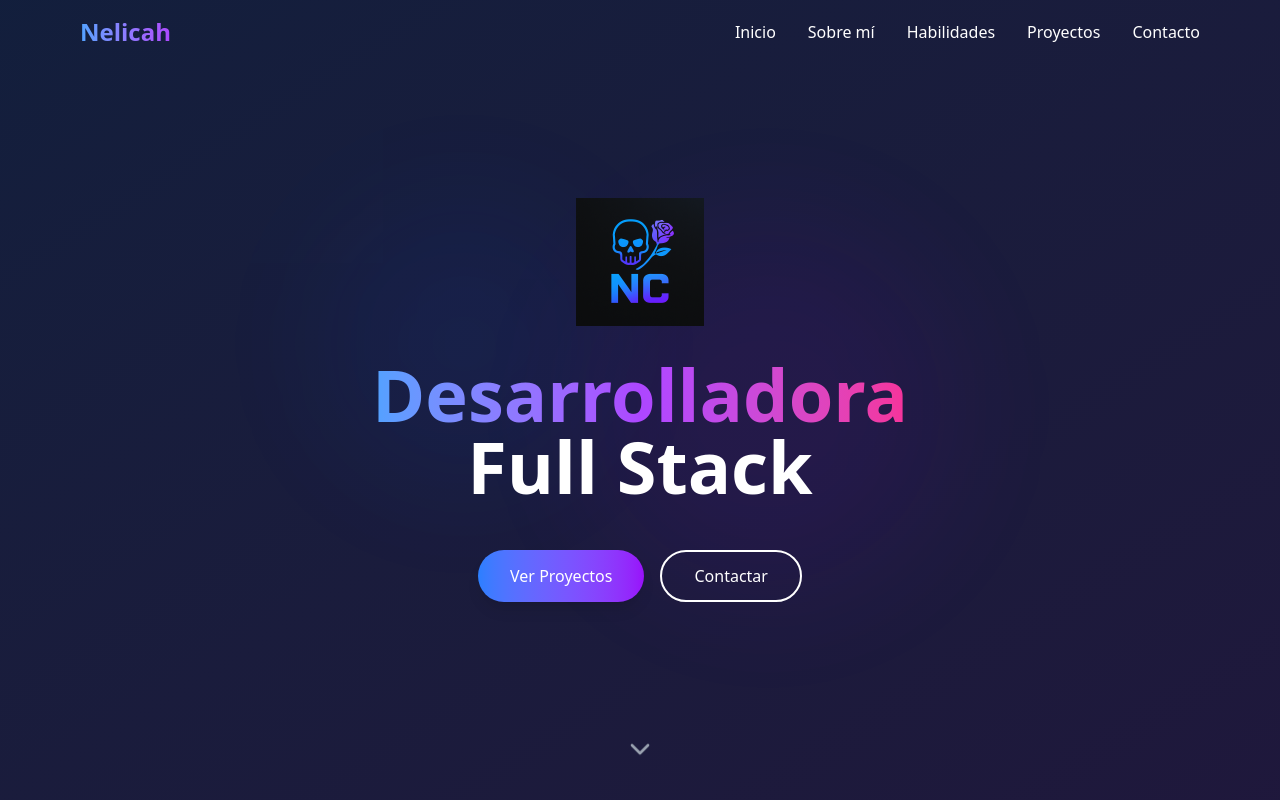
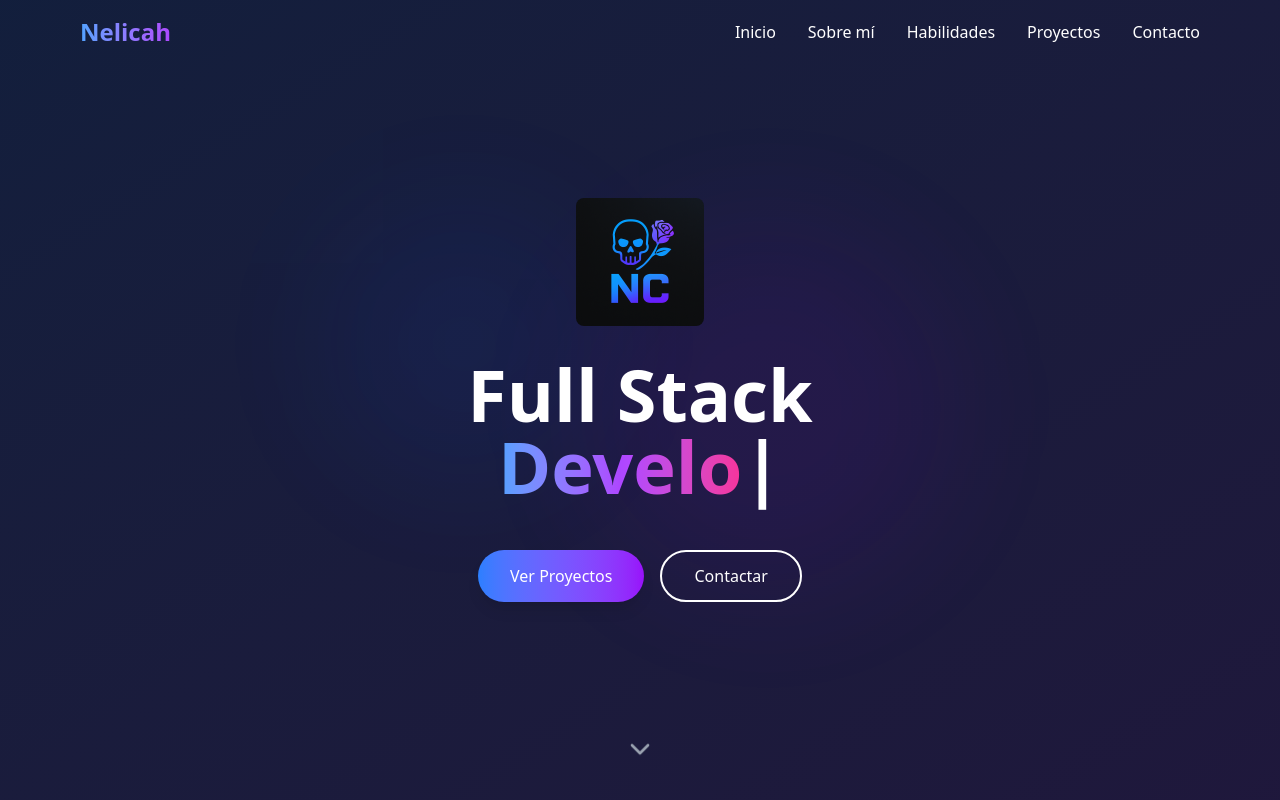
Before and after one commit to Nelicah/mi-portafolio, a React (Vite) app: page / in a window 1280 px wide. Shown: the top 800 px of the page. Built offline with nearby package versions, Linux system fonts and the light colour scheme.

Commit message:
añado animación en hero + pantalla de loading + biblioteca de gsap

```diff
--- a/index.html
+++ b/index.html
@@ -1,4 +1,4 @@
-<!DOCTYPE html>
+<!doctype html>
 <html lang="es">
   <head>
     <meta charset="UTF-8" />
@@ -13,6 +13,12 @@
     <!-- FONT -->
 
     <title>Mi portafolio</title>
+
+    <style>
+      body {
+        background-color: #111827;
+      }
+    </style>
   </head>
   <body>
     <div id="root"></div>
--- a/package.json
+++ b/package.json
@@ -21,7 +21,8 @@
     "react-dom": "^19.1.0",
     "react-icons": "^5.5.0",
     "sass": "^1.89.0",
-    "tailwindcss": "^4.1.11"
+    "tailwindcss": "^4.1.11",
+    "typed.js": "^3.0.0"
   },
   "devDependencies": {
     "@eslint/js": "^9.25.0",
--- a/src/components/App.jsx
+++ b/src/components/App.jsx
@@ -39,6 +39,9 @@ import {
 } from "react-icons/si";
 import { VscVscode } from "react-icons/vsc";
 import { FaJava } from "react-icons/fa";
+import SplashScreen from "./SplashScreen";
+import { useState, useEffect, useRef } from "react";
+import gsap from "gsap";
 
 import project1 from "../images/ivanani_web.png";
 import project2 from "../images/task-manager.png";
@@ -61,6 +64,19 @@ import ContactSection from "./sections/ContactSection";
 import Navbar from "./sections/NavBar";
 
 function App() {
+  const [loading, setLoading] = useState(true);
+  const appRef = useRef(null);
+
+  useEffect(() => {
+    if (!loading && appRef.current) {
+      gsap.to(appRef.current, {
+        opacity: 1,
+        duration: 1,
+        ease: "power2.out",
+      });
+    }
+  }, [loading]);
+
   const techSkills = [
     {
       name: "HTML",
@@ -451,6 +467,9 @@ function App() {
   };
 
   return (
+    <>
+      {<SplashScreen onFinish={() => setLoading(false)} />}
+      <div ref={appRef} style={{ opacity: 0 }} className="bg-gray-900">
         <div className="bg-gray-900 text-white min-h-screen">
           <Navbar />
 
@@ -501,6 +520,8 @@ function App() {
             </div>
           </footer>
         </div>
+      </div>
+    </>
   );
 }
 
--- /dev/null
+++ b/src/components/SplashScreen.jsx
@@ -0,0 +1,38 @@
+import gif from "../images/giphy.gif";
+import { useEffect, useRef } from "react";
+import gsap from "gsap";
+
+function SplashScreen({ onFinish }) {
+  const splashRef = useRef(null);
+
+  useEffect(() => {
+    gsap.to(splashRef.current, {
+      opacity: 0,
+      delay: 3,
+      duration: 0.8,
+      onComplete: () => {
+        splashRef.current.style.display = "none";
+        setTimeout(onFinish, 400);
+      },
+    });
+  }, []);
+
+  return (
+    <div
+      ref={splashRef}
+      className="fixed inset-0 z-50 flex flex-col items-center justify-center bg-gray-900"
+    >
+      <img className="w-72 h-72 rounded-lg" src={gif} alt="gif loading" />
+      <p className="bg-gradient-to-r from-blue-400 via-purple-500 to-pink-500 bg-clip-text text-transparent text-2xl mt-4">
+        Nelicah developer
+      </p>
+      <div className="flex gap-1 mt-4">
+        <span className="w-2 h-2 bg-blue-400 rounded-full animate-bounce"></span>
+        <span className="w-2 h-2 bg-purple-400 rounded-full animate-bounce [animation-delay:0.2s]"></span>
+        <span className="w-2 h-2 bg-pink-400 rounded-full animate-bounce [animation-delay:0.4s]"></span>
+      </div>
+    </div>
+  );
+}
+
+export default SplashScreen;
--- a/src/components/sections/HeroSection.jsx
+++ b/src/components/sections/HeroSection.jsx
@@ -1,7 +1,24 @@
 import { ChevronDown } from "lucide-react";
 import logo from "../../images/mi-logo.png";
+import Typed from "typed.js";
+import { useRef, useEffect } from "react";
 
 function HeroSection({ scrollToSection }) {
+  const typedRef = useRef(null);
+
+  useEffect(() => {
+    const typed = new Typed(typedRef.current, {
+      strings: ["Developer"],
+      typeSpeed: 80,
+      backSpeed: 50,
+      loop: true,
+      showCursor: true,
+      cursorChar: "|",
+    });
+
+    return () => typed.destroy();
+  }, []);
+
   return (
     <>
       <section
@@ -20,16 +37,17 @@ function HeroSection({ scrollToSection }) {
               <img
                 src={logo}
                 alt="Logo personal"
-                className="w-full h-full object-cover"
+                className="w-full h-full object-cover rounded-lg"
               />
             </div>
           </div>
           <h2 className="text-5xl md:text-7xl font-bold mb-6">
-            <span className="bg-gradient-to-r from-blue-400 via-purple-500 to-pink-500 bg-clip-text text-transparent">
-              Desarrolladora
-            </span>
+            <span>Full Stack</span>
             <br />
-            <span className="text-white">Full Stack</span>
+            <span
+              ref={typedRef}
+              className="bg-gradient-to-r from-blue-400 via-purple-500 to-pink-500 bg-clip-text text-transparent"
+            ></span>
           </h2>
           <div className="flex flex-col sm:flex-row gap-4 justify-center mt-12">
             <button
```
Also changed, not shown: 2 other files (tests, documents, lock files or other folders). Lines whose indentation alone changed are shown as unchanged.
